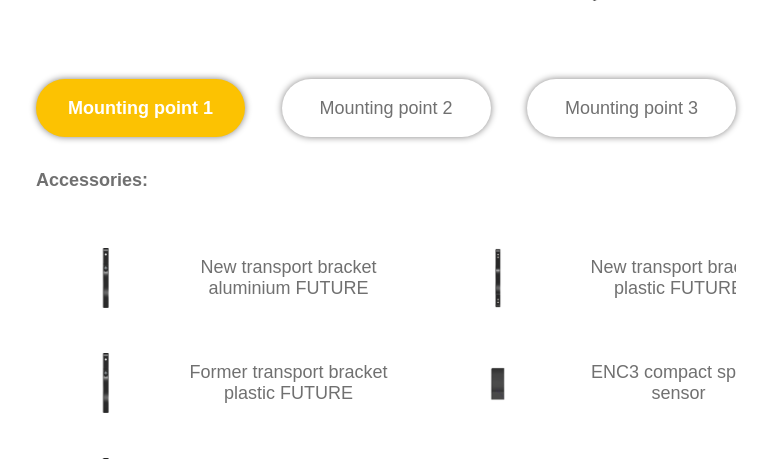
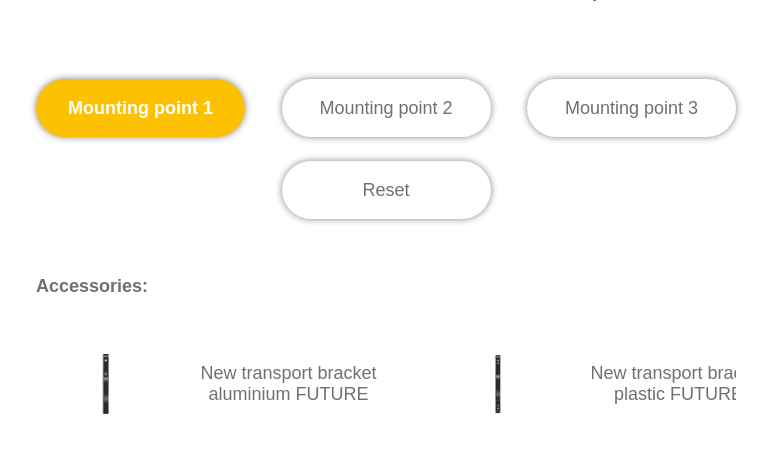
Before and after one commit to LoundGY/loundgy.github.io, a PHP site: page / in a window 1280 px wide. Shown: the part 1034-1493 px from the top of the page, without its empty margins (254-1025 px from the left). Run offline with PHP 8.4, Linux system fonts and the light colour scheme.

Commit message:
add reset button

```diff
--- a/css/style.css
+++ b/css/style.css
@@ -595,6 +595,42 @@ ul.selectboxssmenu > li.selectoption:hover {
   }
 }
 
+.mainBlock__scooter .reset {
+  margin: 24px auto;
+  text-align: center;
+  -webkit-user-select: none;
+     -moz-user-select: none;
+      -ms-user-select: none;
+          user-select: none;
+  width: 209px;
+  height: 58px;
+  background: #ffffff;
+  cursor: pointer;
+  line-height: 58px;
+  font-weight: 500;
+  border-radius: 39px;
+  -webkit-box-shadow: 0px 0px 7px #838282;
+          box-shadow: 0px 0px 7px #838282;
+}
+
+@media (max-width: 705px) {
+  .mainBlock__scooter .reset {
+    width: 101px;
+    height: 44px;
+    line-height: 44px;
+    font-size: 13px;
+  }
+}
+
+.mainBlock__scooter .reset:hover {
+  background: #f1f0f0;
+}
+
+.mainBlock__scooter .reset:active {
+  -webkit-transform: scale(0.9);
+          transform: scale(0.9);
+}
+
 .mainBlock__scooter .button {
   text-align: center;
   -webkit-user-select: none;
--- a/css/style.scss
+++ b/css/style.scss
@@ -394,6 +394,31 @@ ul.selectboxssmenu > li.selectoption:hover {
                 top: 0;
             }
         }
+        .reset {
+            margin: 24px auto;
+            text-align: center;
+            user-select: none;
+            width: 209px;
+            height: 58px;
+            background: #ffffff;
+            cursor: pointer;
+            line-height: 58px;
+            font-weight: 500;
+            border-radius: 39px;
+            box-shadow: 0px 0px 7px #838282;
+            @media (max-width: 705px) {
+                width: 101px;
+                height: 44px;
+                line-height: 44px;
+                font-size: 13px;
+            }
+        }
+        .reset:hover {
+            background: #f1f0f0;
+        }
+        .reset:active {
+            transform: scale(0.9);
+        }
         .button {
             text-align: center;
             user-select: none;
--- a/index.html
+++ b/index.html
@@ -75,6 +75,7 @@
                     <div class="button" data-point="2">Mounting point 2</div>
                     <div class="button" data-point="3">Mounting point 3</div>
                 </div>
+                <div id="reset" class="reset">Reset</div>
             </div>
         </div>
         <div class="mainblock__accessories">
--- a/js/index.js
+++ b/js/index.js
@@ -101,7 +101,11 @@ let Seacraft = {
                     $('#models').append('<span class="model__title" data-id="' + index + '">' + element.nameEN + '</span>');
                 }
             });
-
+            $('#reset').click(function () {
+                $('#bracket').empty();
+                $('#accesory').empty();
+                $('.accessories').find('.accessories__items').removeClass('active-access')
+            });
             $('.model__title').click(function () {
                 $('.models').find('.model__active').removeClass('model__active');
                 $(this).addClass('model__active');
```
Also changed, not shown: 1 other file.
